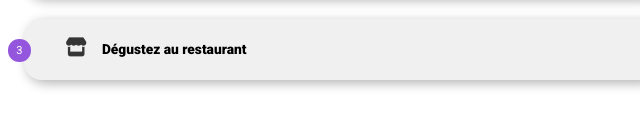
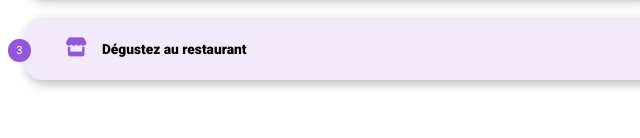
Before and after one commit to belaidSolene/ohmyfood, a website: page index.html in a window 1280 px wide. Shown: the part 637-775 px from the top of the page, 307-947 px from the left. Drawn offline with Linux system fonts and the light colour scheme; a web font is replaced by a local one.

Commit message:
mise en valeur étape 3

```diff
--- a/index.html
+++ b/index.html
@@ -45,7 +45,7 @@
                         <p class="regle__box__etape__txt">Composez votre menu</p>
                     </div>
 
-                    <div class="regle__box__etape">
+                    <div class="regle__box__etape regle__box__etape--accent">
                         <p class="regle__box__etape__num">3</p>
                         <i class="fa-solid fa-store"></i>
                         <p class="regle__box__etape__txt">Dégustez au restaurant</p>
--- a/sass/pages/_regle.scss
+++ b/sass/pages/_regle.scss
@@ -41,6 +41,14 @@
                 font-weight: bold;
                 padding: 0 25px 0 15px;
             }
+
+            &--accent {
+                background: lighten($color: $color-primary, $amount: 35);
+
+                .fa-solid {
+                    color: $color-primary;
+                }
+            }
         }
     }
 }
```
Also changed, not shown: public/css/style.css, 1 other file.
